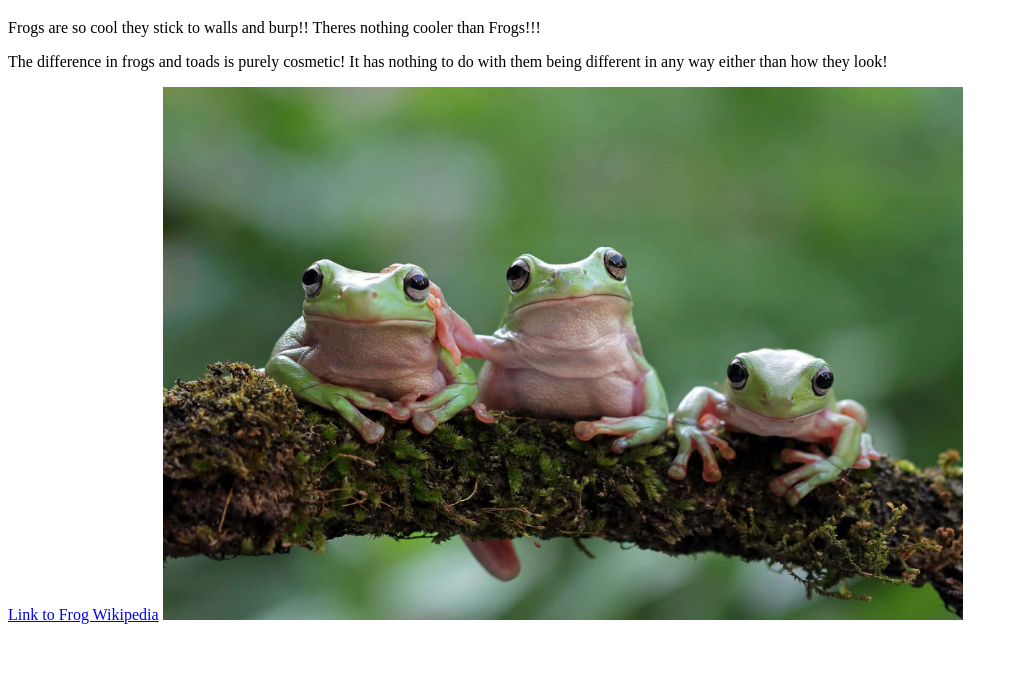
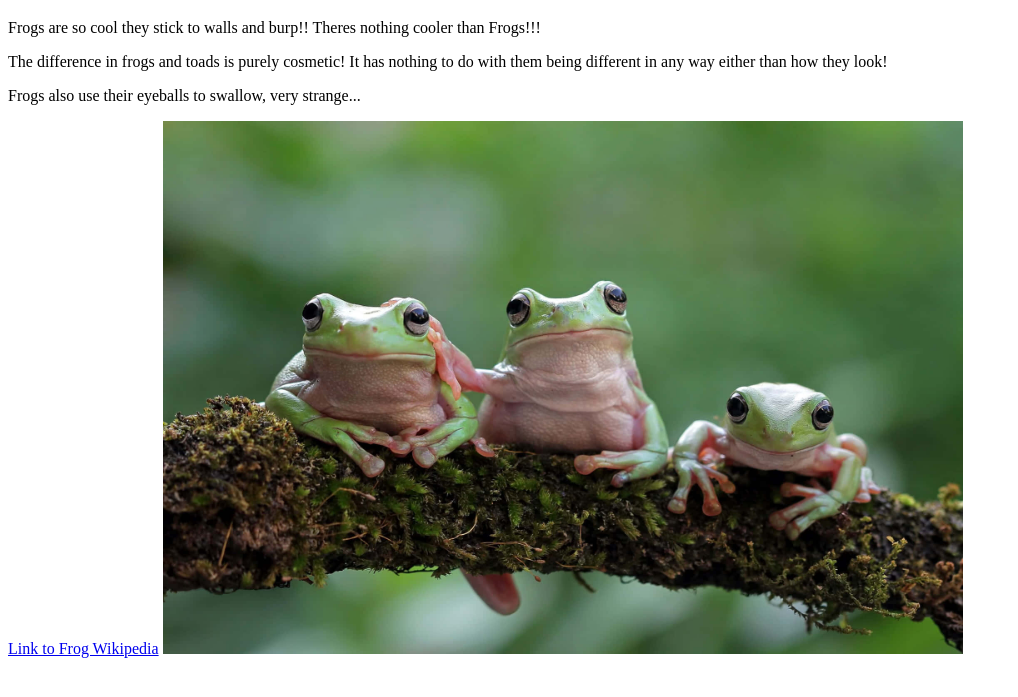
Before and after one commit to Bismmo1/cs2010_1, a plain HTML site: page index.html in a window 1280 px wide. Shown: the part 61-758 px from the top of the page, without its empty margins (0-1018 px from the left). Drawn offline with Linux system fonts and the light colour scheme.

Commit message:
Update index.html

```diff
--- a/index.html
+++ b/index.html
@@ -12,6 +12,8 @@
 
   <p>The difference in frogs and toads is purely cosmetic! It has nothing to do with them being different in any way either than how they look!</p>
 
+  <p>Frogs also use their eyeballs to swallow, very strange... <p>
+
   <a href="https://en.wikipedia.org/wiki/Frog">Link to Frog Wikipedia</a>
 
   <img src="frogs1.jpg" width="800" alt="frogs are cool">
```
